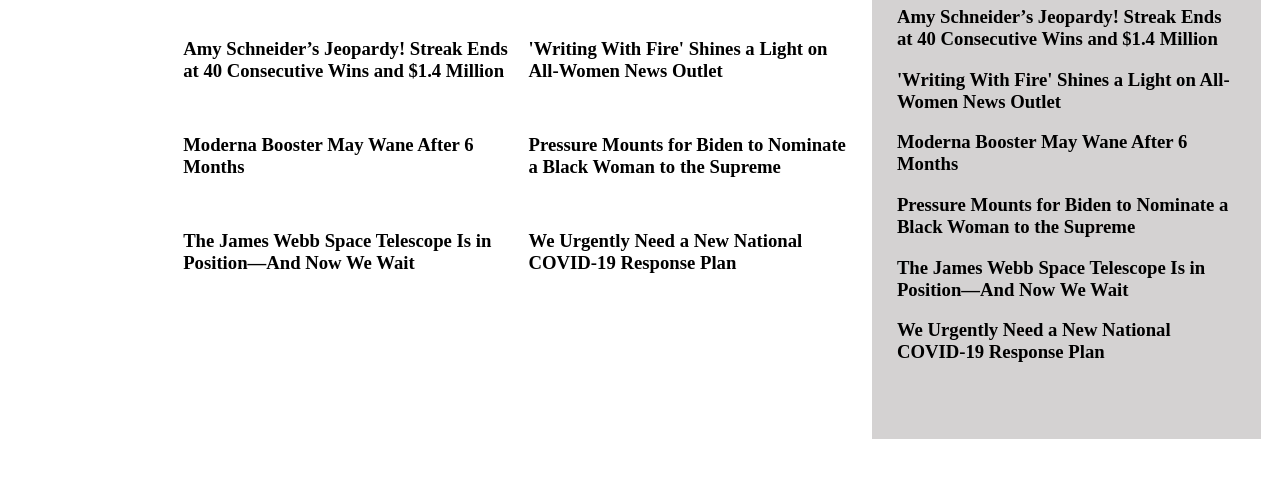
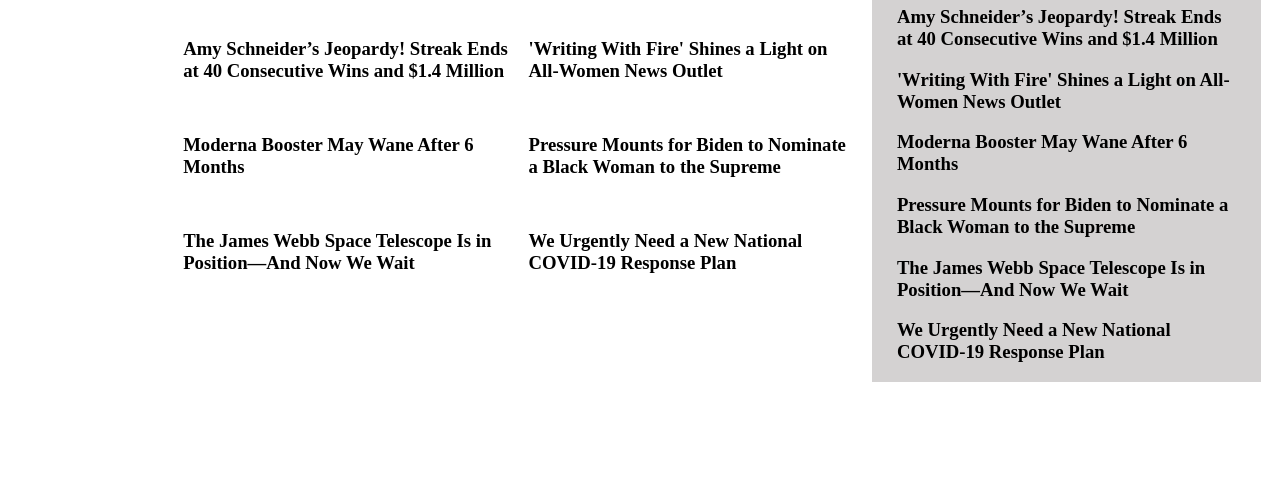
Before and after one commit to doulath123/DLT, a website: page index.html in a window 1280 px wide. Shown: the part 131-608 px from the top of the page. Drawn offline with Linux system fonts and the light colour scheme.

Commit message:
commit updated

```diff
--- a/index.css
+++ b/index.css
@@ -40,7 +40,7 @@
 }
 #appBody{
     width: 99%;
-    height: 500px;
+
 
     padding-top: 30px;
   display: flex;
--- a/index.html
+++ b/index.html
@@ -34,55 +34,6 @@
    </div>
 </body>
 </html>
-<script>
-  const data=[
-    {
-    "title": "Amy Schneider’s Jeopardy! Streak Ends at 40 Consecutive Wins and $1.4 Million",
-    "link": "https://time.com/6142934/amy-schneider-jeopardy-streak-ends/"
-    },
-    {
-    "title": "'Writing With Fire' Shines a Light on All-Women News Outlet",
-    "link": "https://time.com/6142628/writing-with-fire-india-documentary/"
-    },
-    {
-    "title": "Moderna Booster May Wane After 6 Months",
-    "link": "https://time.com/6142852/moderna-booster-wanes-omicron/"
-    },
-    {
-    "title": "Pressure Mounts for Biden to Nominate a Black Woman to the Supreme",
-    "link":"https://time.com/6142743/joe-biden-supreme-court-nominee-black-woman-campaign-promise/"
-
-    },
-    {
-    "title": "The James Webb Space Telescope Is in Position—And Now We Wait",
-    "link": "https://time.com/6142769/james-webb-space-telescope-reaches-l2/"
-    },
-    {
-    "title": "We Urgently Need a New National COVID-19 Response Plan",
-    "link": "https://time.com/6142718/we-need-new-national-covid-19-response-plan/"
-    }
-    ]
-
-   data.map(function (e){
-    var div=document.createElement("div")
-    var div2=document.createElement("div")
-    var a=document.createElement("a")
-    a.setAttribute("href", e.link)
-    var a2=document.createElement("a")
-    a2.setAttribute("href", e.link)
-    div.setAttribute("id", "title")
-    div2.setAttribute("id", "titleLeft")
-    var h3=document.createElement("h3");
-    h3.textContent=e.title
-    var h3L=document.createElement("h3");
-    h3L.textContent=e.title
-    div.append(h3)
-    div2.append(h3L)
-    a.append(div)
-    a2.append(div2)
-    let bodyRight=document.querySelector("#bodyRight").append(a)
-    let bodyLeft=document.querySelector("#forgrid").append(a2)
-
-   })
+<script src="index.js">
 
 </script>
--- a/index.js
+++ b/index.js
@@ -1,5 +1,3 @@
-const express=require('express')
-const app=express()
 const data=[
     {
     "title": "Amy Schneider’s Jeopardy! Streak Ends at 40 Consecutive Wins and $1.4 Million",
@@ -27,9 +25,25 @@
     "link": "https://time.com/6142718/we-need-new-national-covid-19-response-plan/"
     }
     ]
-app.get('/getTimeStories', (req, res)=>{
-    return res.send(data)
-})
-app.listen(2346, function (){
-    console.log("doulath")
-})
+
+   data.map(function (e){
+    var div=document.createElement("div")
+    var div2=document.createElement("div")
+    var a=document.createElement("a")
+    a.setAttribute("href", e.link)
+    var a2=document.createElement("a")
+    a2.setAttribute("href", e.link)
+    div.setAttribute("id", "title")
+    div2.setAttribute("id", "titleLeft")
+    var h3=document.createElement("h3");
+    h3.textContent=e.title
+    var h3L=document.createElement("h3");
+    h3L.textContent=e.title
+    div.append(h3)
+    div2.append(h3L)
+    a.append(div)
+    a2.append(div2)
+    let bodyRight=document.querySelector("#bodyRight").append(a)
+    let bodyLeft=document.querySelector("#forgrid").append(a2)
+
+   })
```
